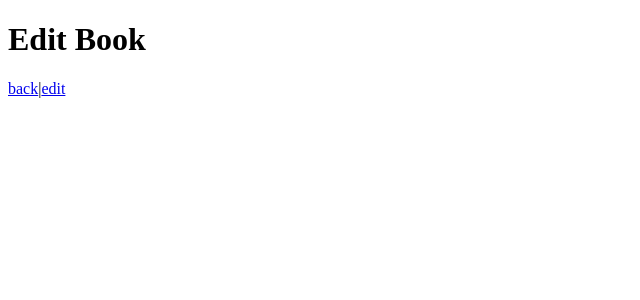
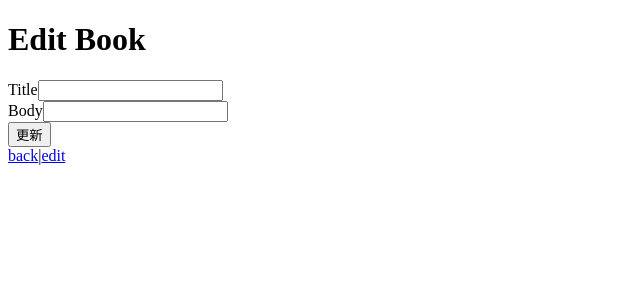
Before and after one commit to j19015/Next_Go, a Next.js app in the folder frontend/: page /books/1/edit in a window 1280 px wide. Shown: the top 300 px of the page, without its empty margins (0-640 px from the left). Built offline with nearby package versions, Linux system fonts and the light colour scheme; no server answers.

Commit message:
book update

```diff
--- a/frontend/src/lib/api.ts
+++ b/frontend/src/lib/api.ts
@@ -5,12 +5,19 @@ import axios, { AxiosResponse } from 'axios';
 const API_URL = 'http://localhost:8000';
 
 //Bookの型宣言
-interface Book {
+interface new_Book {
   title: string;
   body: string;
 }
 
-export const createBook = async (book: Book) => {
+
+interface update_Book {
+  id : number;
+  title: string;
+  body: string;
+}
+
+export const createBook = async (book: new_Book) => {
   try {
     // const response: AxiosResponse<any> = await axios.post(`${API_URL}/books`, book);
     const res: Response = await fetch(`${API_URL}/books`,{
@@ -59,3 +66,16 @@ export const deleteBook=async(id :number)=>{
     throw new Error(e.response)
   }
 }
+
+export const updateBook=async(book: update_Book)=>{
+  try{
+    const res: Response = await fetch(`${API_URL}/books/${book.id}`,{
+      method: 'PATCH',
+      body: JSON.stringify(book),
+      credentials: 'include'
+    });
+    return res.json();
+  } catch(e :any){
+    throw new Error(e.response)
+  }
+}
--- a/frontend/src/pages/books/[id]/edit.tsx
+++ b/frontend/src/pages/books/[id]/edit.tsx
@@ -1,11 +1,15 @@
 import { useRouter } from "next/router";
 import { useEffect, useState } from "react";
-import { getBook } from "@/lib/api";
+import { getBook,updateBook } from "@/lib/api";
 import Link from 'next/link';
 
 const EditBookPage=()=>{
   const router=useRouter();
   const {id} = router.query;
+
+  //title,bodyを定義
+  const [title,setTitle]=useState('');
+  const [body,setBody]=useState('');
 
   interface Book{
     id: number;
@@ -13,7 +17,42 @@ const EditBookPage=()=>{
     body: string;
   }
 
-  const [book,setBookAll]=useState<Book>()
+  const [book,setBook]=useState<Book | null>(null)
+
+  //handleを定義
+  const handleChangeTitle=(e :any)=>{
+    setTitle(e.target.value)
+  }
+
+  const handleChangeBody=(e :any)=>{
+    setBody(e.target.value)
+  }
+
+  //本の情報を更新
+  const handleUpdate=async(e :any)=>{
+    // デフォルトのページ遷移を防止
+    e.preventDefault();
+
+    //保存する本を出力
+    console.log({title,body})
+
+    //createBookを実行
+    try{
+      if(book!=null){
+        const res = await updateBook({
+          id: book.id,
+          title: title,
+          body: body,
+        });
+        //保存した本の情報を出力
+        console.log("本の更新ができました",res)
+        // 更新した本の情報を反映
+
+      }
+    }catch(e){
+      console.log("上手く本の更新ができませんでした",e)
+    }
+  }
 
   /// 本の情報を取得
   const handleGetBook = async (id: number) => {
@@ -24,15 +63,55 @@ const EditBookPage=()=>{
       // 取得した本の情報を表示
       console.log(res);
       //取得した情報をbookにセット
-      setBookAll(res)
+      setBook(res)
+
+      setTitle(res.title)
+
+      setBody(res.body)
+
     } catch (e) {
       console.log("本の情報を取得できませんでした。");
     }
   };
 
+  useEffect(() => {
+    if (typeof id === "string" && !isNaN(Number(id))) {
+      // idが文字列で、有効な数値の場合の処理
+      const parsedId = Number(id);
+      // 本の情報を取得
+      handleGetBook(parsedId);
+    } else {
+      // idが無効な場合のエラーハンドリング
+      console.log("無効なidです。");
+    }
+  }, [id]); // idを依存配列に含める
+
   return (
     <>
       <h1>Edit Book</h1>
+      <form onSubmit={handleUpdate}>
+          <div>
+            <label htmlFor="title">Title</label>
+            <input
+              id="title"
+              name="title"
+              value={title}
+              onChange={handleChangeTitle}
+            />
+          </div>
+          <div>
+            <label htmlFor="body">Body</label>
+            <input
+              id="body"
+              name="body"
+              value={body}
+              onChange={handleChangeBody}
+            />
+          </div>
+          <div>
+            <button type="submit">更新</button>
+          </div>
+        </form>
 
       <Link href="/books">
         back
```
